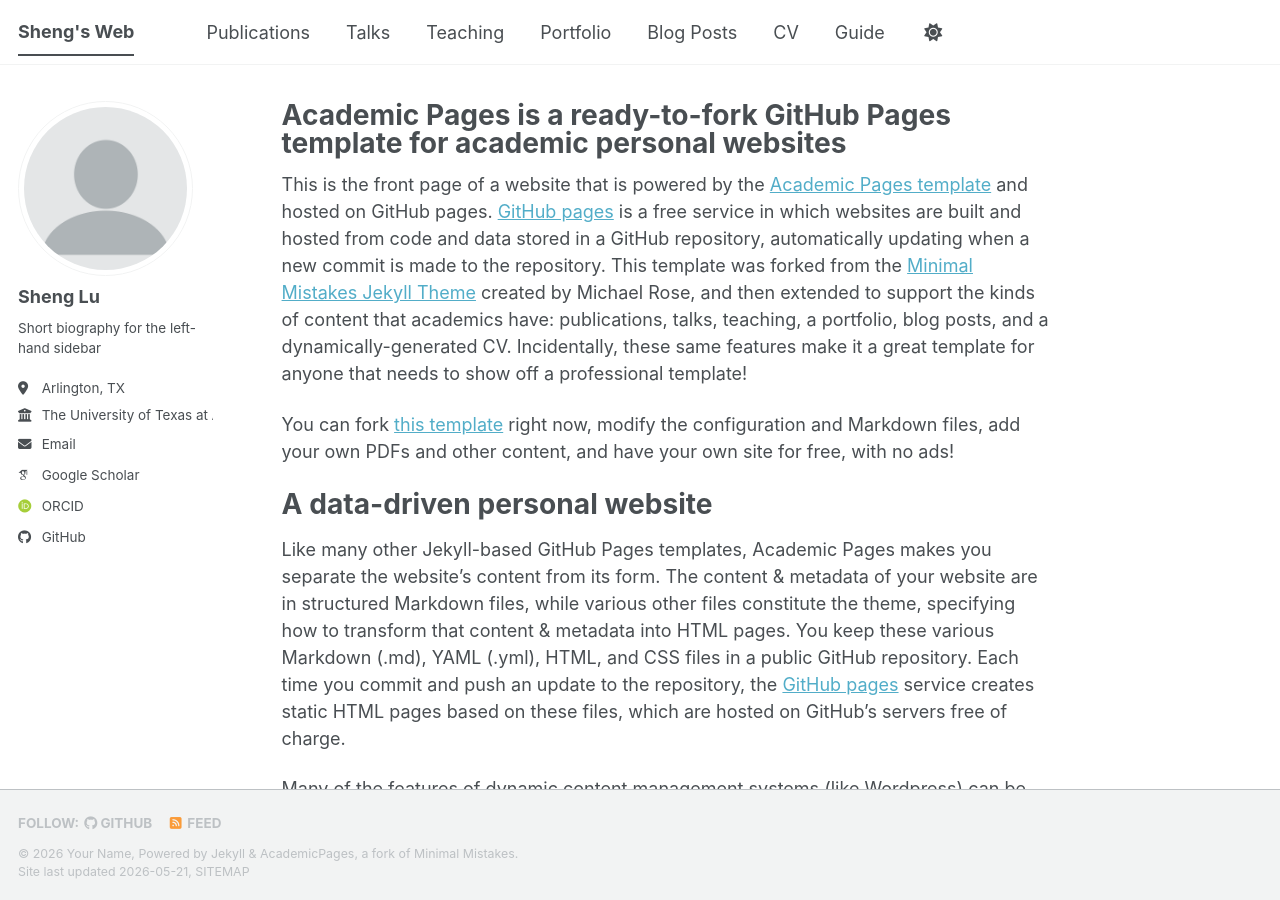
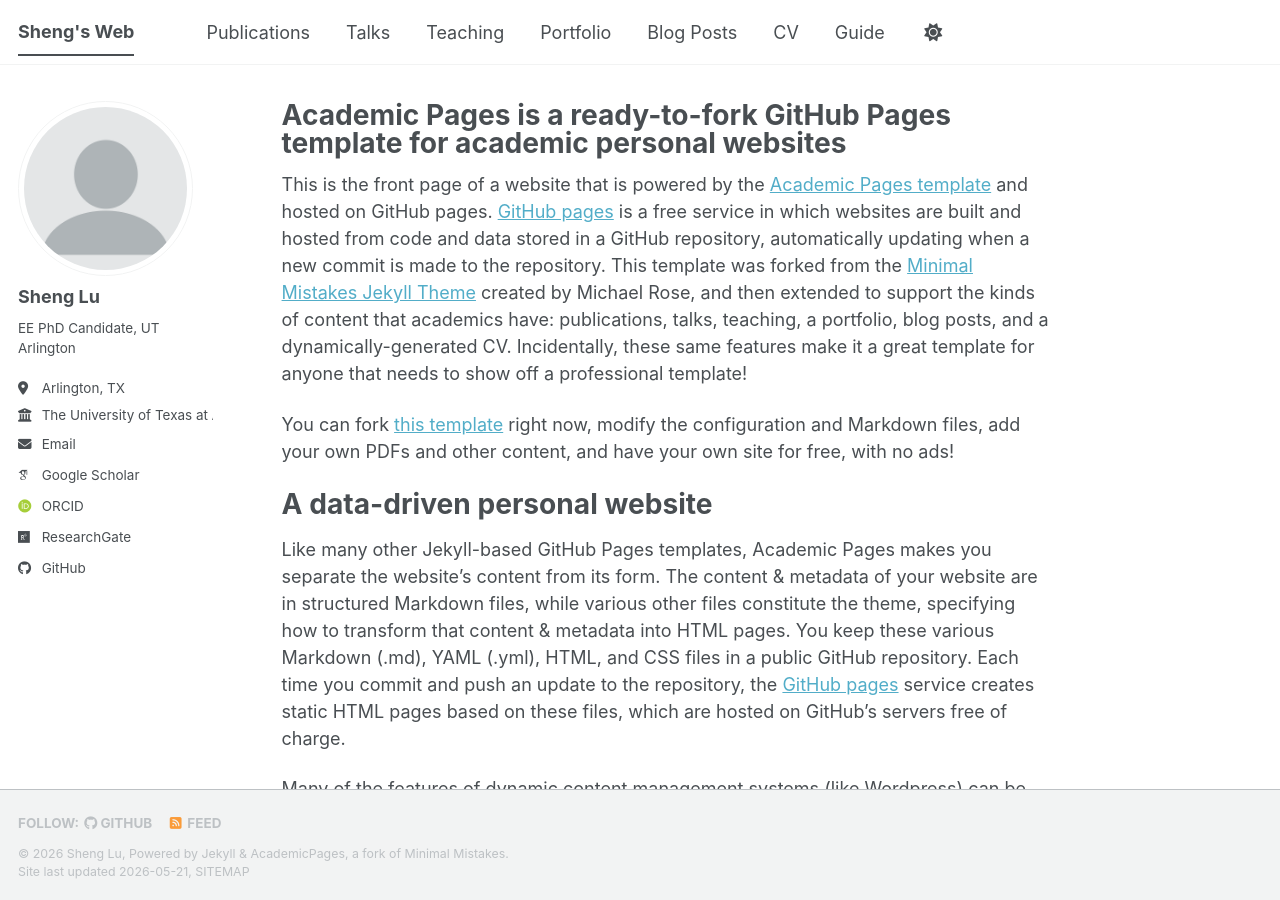
Before and after one commit to Sheng1994/sheng1994.github.io, a Jekyll site: the page built from _pages/about.md, in a window 1280 px wide and 900 px high. Built offline with Jekyll 4.4.1, drawn with Linux system fonts in a browser that asks for light colours; some web fonts are replaced; a script bundle is joined from its source files by our own code; library files that are not in the unit come from our copies.

Commit message:
template

```diff
--- a/_config.yml
+++ b/_config.yml
@@ -11,12 +11,12 @@
 site_theme               : "default" # The available themes options are "default", "air", "sunrise", "mint", "dirt" and "contrast"
 title                    : "Sheng's Web"
 title_separator          : "-"
-name                     : &name "Your Name"
+name                     : &name "Sheng Lu"
 description              : &description "Your Name's academic portfolio"   # Update this with a general description of your site, this is the default if not overridden by a page
-url                      : https://academicpages.github.io # The base hostname & protocol for your site e.g. "https://[your GitHub username].github.io",
+url                      : "https://github.com/Sheng1994" # The base hostname & protocol for your site e.g. "https://[your GitHub username].github.io",
                                                            # or if you already have some other page hosted on Github then use "https://[your GitHub username].github.io/[Your Repo Name]"
 baseurl                  : "" # the subpath of your site, e.g. "/blog"
-repository               : "academicpages/academicpages.github.io"
+repository               : "https://github.com/Sheng1994"
 
 # Site Author - The following control what appear as part of the author content on the side bar.
 #               If a field is blank the icon and link will not appear, otherwise it will be shown.
@@ -25,16 +25,16 @@
   # Biographic information
   avatar           : "profile.png"
   name             : "Sheng Lu"
-  bio              : "Short biography for the left-hand sidebar"
+  bio              : "EE PhD Candidate, UT Arlington"
   location         : "Arlington, TX"
   employer         : "The University of Texas at Arlington"
   uri              : # URL
   email            : "shenglu9410@gmail.com"
 
   # Academic websites
-  googlescholar    : "https://scholar.google.com/citations?user=PS_CX0AAAAAJ"
-  orcid            : "https://orcid.org/yourorcidurl"
-  researchgate     : # URL
+  googlescholar    : "https://github.com/Sheng1994"
+  orcid            : "https://github.com/Sheng1994"
+  researchgate     : "https://github.com/Sheng1994"
 
 
   # Repositories and software development
```
